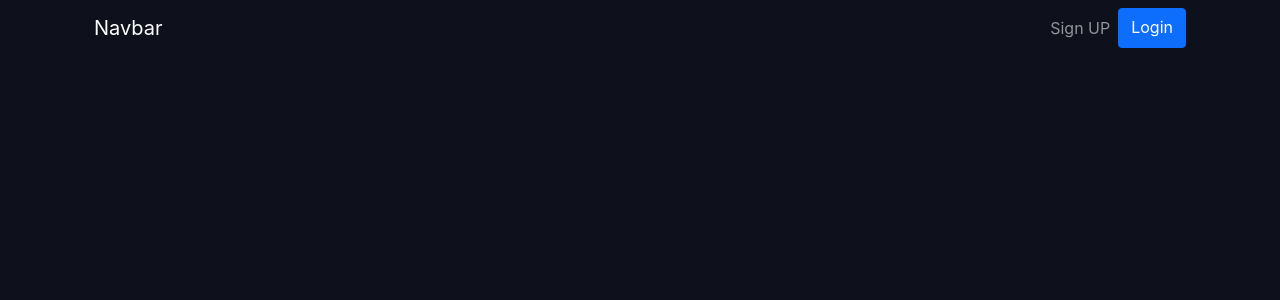
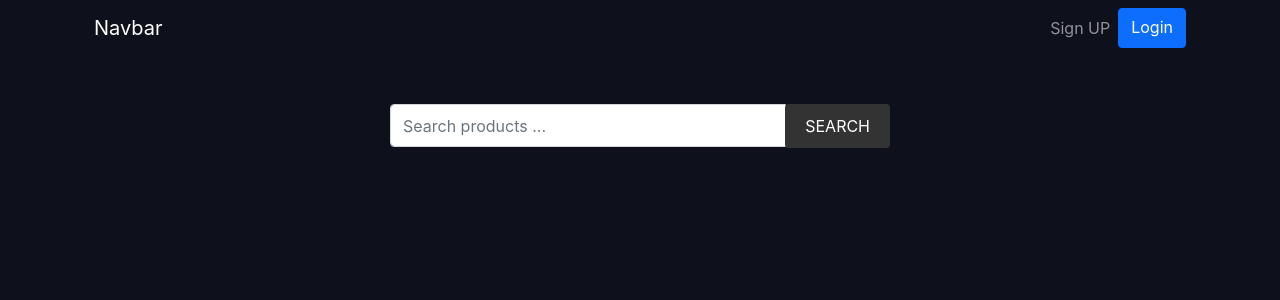
Before and after one commit to sahariar-safin/hot-onion, a React (Create React App) app: page / in a window 1280 px wide. Shown: the top 300 px of the page. Built offline with nearby package versions, Linux system fonts and the light colour scheme.

Commit message:
Home component done

```diff
--- a/src/App.js
+++ b/src/App.js
@@ -9,6 +9,7 @@ import {
 } from "react-router-dom";
 import SignUp from './components/SignUp/SignUp';
 import Login from './components/Login/Login';
+import Home from './components/Home/Home';
 
 function App() {
   return (
@@ -22,6 +23,9 @@ function App() {
           <Route path="/login">
             <Login></Login>
           </Route>
+          <Route path="/">
+            <Home></Home>
+          </Route>
         </Switch>
       </Router>
     </div>
--- /dev/null
+++ b/src/components/Home/Home.css
@@ -0,0 +1,6 @@
+.search{
+    height: 43px;
+}
+.search button {
+    margin: 0px ;
+}
--- /dev/null
+++ b/src/components/Home/Home.js
@@ -0,0 +1,19 @@
+import React from 'react';
+import './Home.css';
+
+const Home = () => {
+    return (
+        <div className="container">
+            <form className="col-md-6 m-auto py-5">
+                <div className="input-group mb-3">
+                    <input type="text" className="form-control search" placeholder="Search products ..."></input>
+                    <div className="search input-group-append">
+                        <button type="button" className="btn btn-success">Search</button>
+                    </div>
+                </div>
+            </form>
+        </div>
+    );
+};
+
+export default Home;
```
